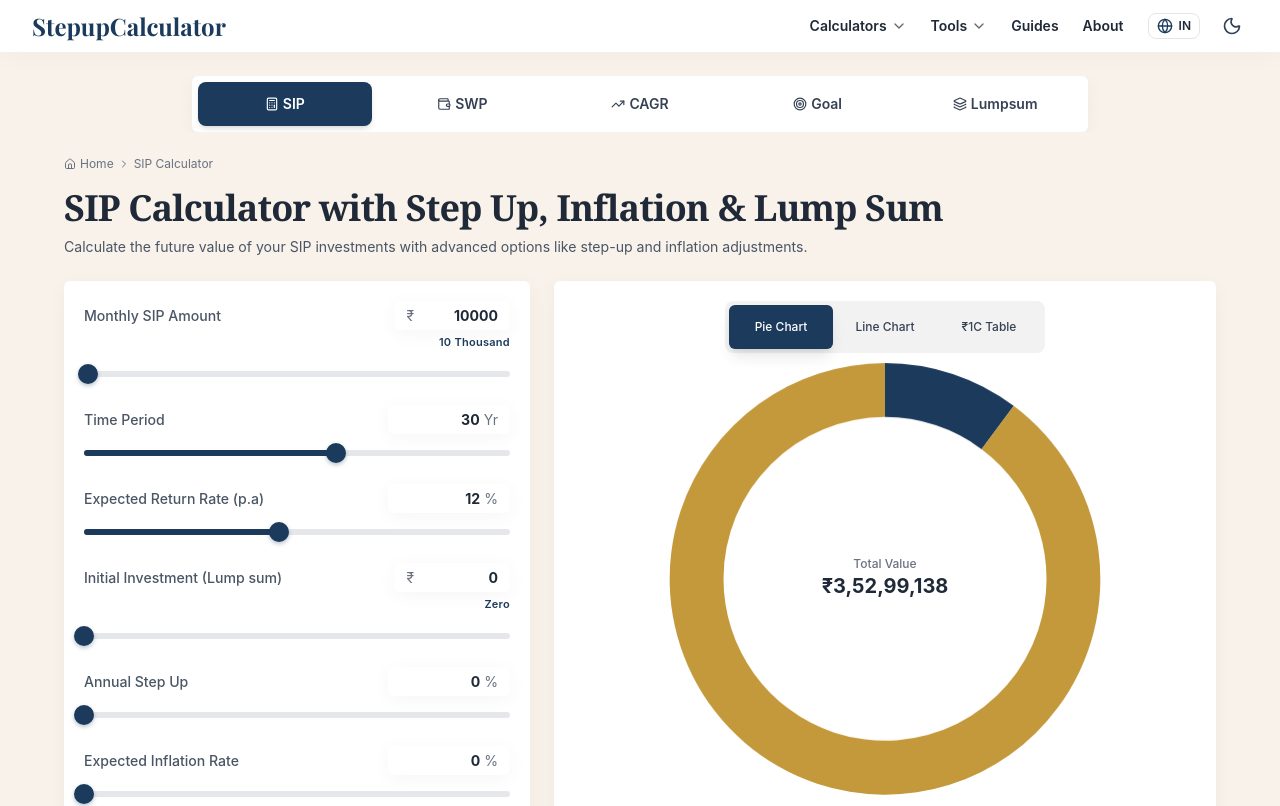
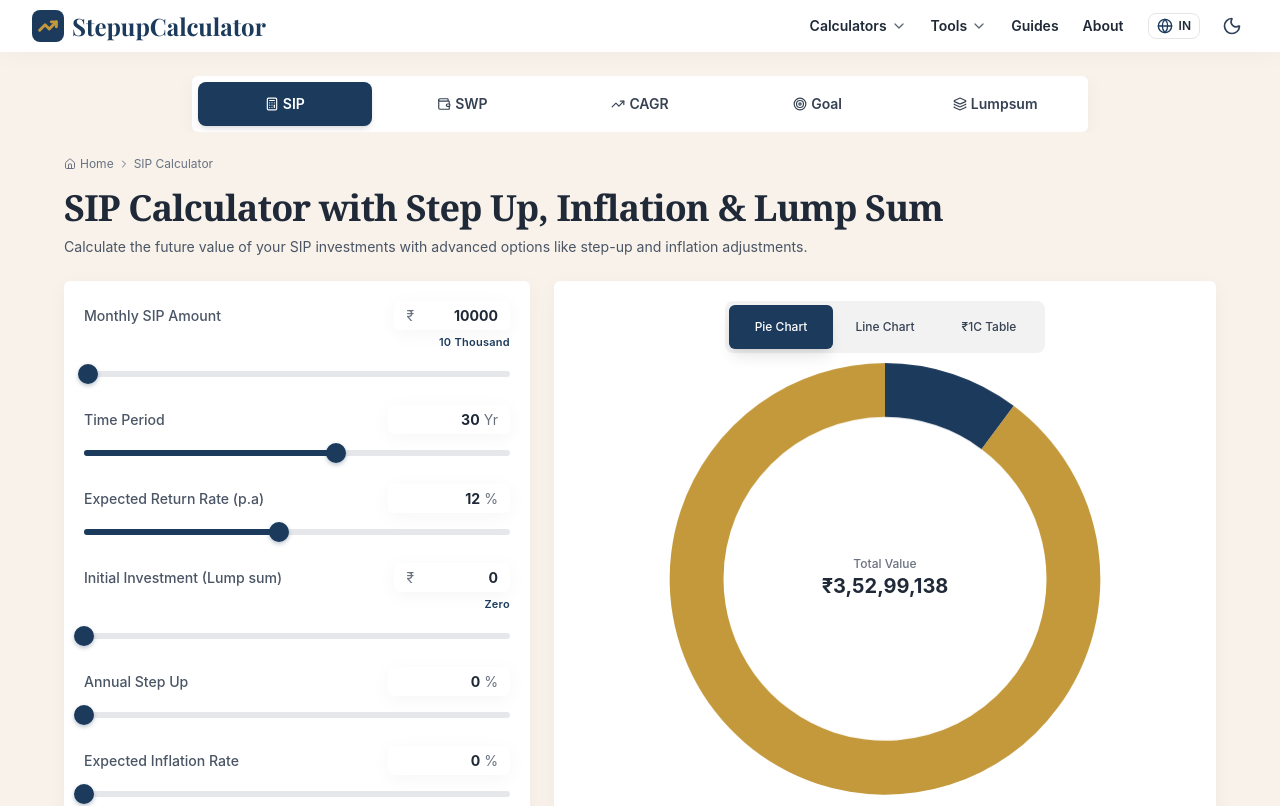
Before and after one commit to wwerajattigercom-netizen/SIP-Calculator, a Next.js app: page / in a window 1280 px wide. Shown: the top 806 px of the page. Built offline with nearby package versions, Linux system fonts and the light colour scheme; a web font is replaced by a local one.

Commit message:
feat(ui): add inline svg logo to header

```diff
--- a/src/components/Header.jsx
+++ b/src/components/Header.jsx
@@ -85,7 +85,22 @@ export default function Header() {
  return (
   <header className="site-header relative z-[100] dark:bg-background dark:border-b dark:border-white/10">
    <div className="site-header-inner flex justify-between items-center w-full">
-    <Link href={isUS ? "/us/dca-calculator" : "/"} className="site-logo" aria-label="StepupCalculator Home">
+    <Link href={isUS ? "/us/dca-calculator" : "/"} className="site-logo flex items-center gap-2" aria-label="StepupCalculator Home">
+     <div className="w-8 h-8 rounded-lg flex items-center justify-center flex-shrink-0" style={{ backgroundColor: '#1B3A5C' }}>
+      <svg
+       width="20"
+       height="20"
+       viewBox="0 0 24 24"
+       fill="none"
+       stroke="#C4993C"
+       strokeWidth="3.5"
+       strokeLinecap="round"
+       strokeLinejoin="round"
+      >
+       <polyline points="22 7 13.5 15.5 8.5 10.5 2 17" />
+       <polyline points="16 7 22 7 22 13" />
+      </svg>
+     </div>
      <span className="site-logo-text dark:text-[#E5E7EB]">
       StepupCalculator
      </span>
```
